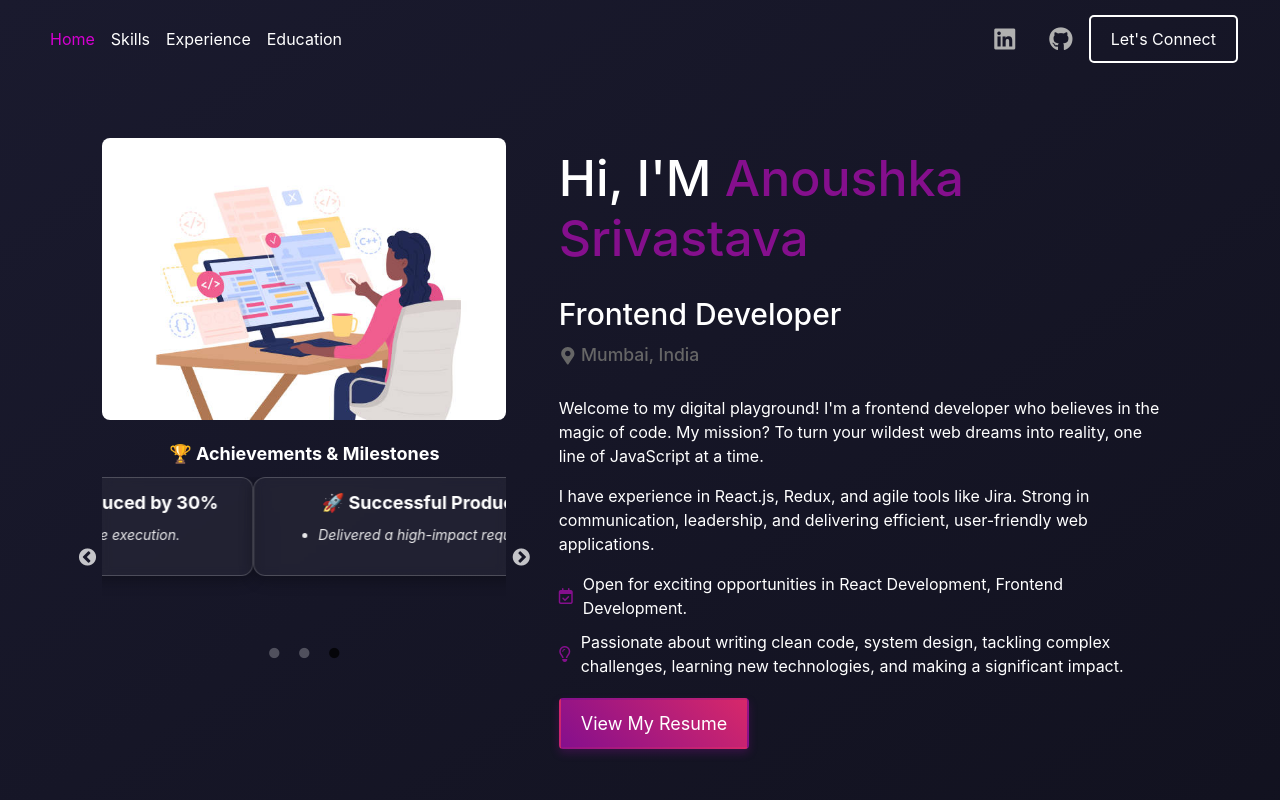
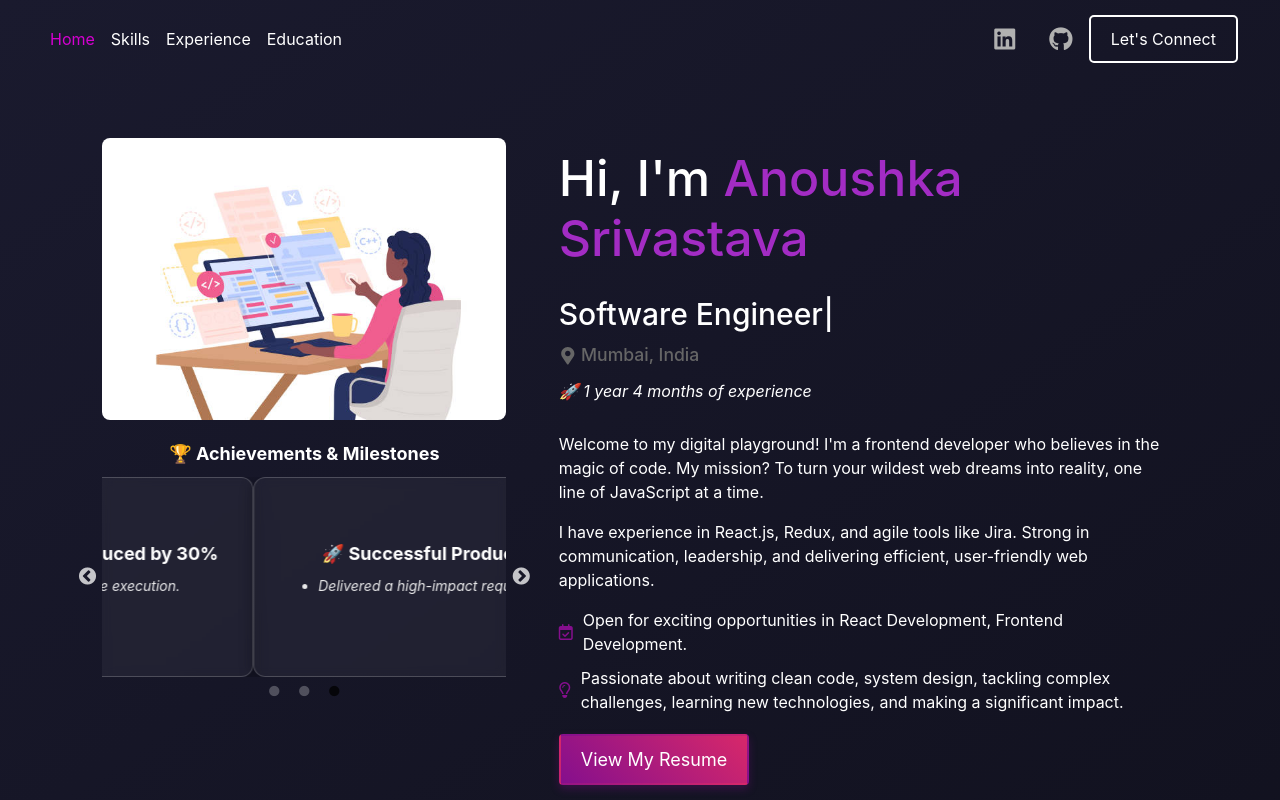
Before and after one commit to anoushka-61/MyPortfolio, a React (Create React App) app: page /#/ in a window 1280 px wide. Shown: the top 800 px of the page. Built offline with nearby package versions, Linux system fonts and the light colour scheme; no server answers.

Commit message:
fixed meta data , corousel , padding and colour themes

```diff
--- a/package.json
+++ b/package.json
@@ -8,6 +8,7 @@
     "@testing-library/react": "^13.4.0",
     "@testing-library/user-event": "^13.5.0",
     "bootstrap": "^5.3.3",
+    "dayjs": "^1.11.13",
     "emailjs-com": "^3.2.0",
     "framer-motion": "^11.11.11",
     "react": "^18.3.1",
--- a/src/components/Contact/Contact.js
+++ b/src/components/Contact/Contact.js
@@ -56,7 +56,7 @@ const Contact = () => {
       <div className='contact-section' >
       <div className="contact-info">
       <h2><FaEnvelope className="contact-icon" /> Get in Touch</h2>
-      <p><FaPhoneAlt className="contact-icon" /> Feel free to send us a message. We'd love to hear from you!</p>
+      <p><FaPhoneAlt className="contact-icon" /> Feel free to reach out. I'd love to connect with you!</p>
       <div className="contact-details">
         <div className="contact-item">
           <FaEnvelope className="contact-icon" /> {/* Email Icon */}
@@ -108,7 +108,7 @@ const Contact = () => {
         </div>
         {successMessage && <div className="alert alert-success" role="alert">{successMessage}</div>}
         {errorMessage && <div className="alert alert-danger" role="alert">{errorMessage}</div>}
-        <button type="submit" disabled={isSubmitting} className="submit-button">
+        <button type="submit" disabled={isSubmitting} className="cta-button">
           {isSubmitting ? 'Sending...' : 'Send Message'}
         </button>
       </form>
--- a/src/components/Education/Education.js
+++ b/src/components/Education/Education.js
@@ -3,44 +3,31 @@ import { FaGraduationCap, FaStar, FaClipboardList, FaUniversity } from 'react-ic
 
 const Education = () => {
     const [text, setText] = useState(''); // State for the typed text
-    const [cursor, setCursor] = useState('|'); // State for cursor
+    // const [cursor, setCursor] = useState('|'); // State for cursor
     const degree = "Bachelor of Technology in Computer Science"; // Text to type
 
     useEffect(() => {
       let index = -1;
-      let isDeleting = false; // Flag to track whether the text is being deleted
+      setText(''); // Reset text at the start
+
       const typingInterval = setInterval(() => {
-        if (!isDeleting) {
-          // Typing effect
-          index++;
-          setText((prev) => prev + degree[index]);
+        index++;
+        setText((prevText) => prevText + degree[index]);
 
-          if (index === degree.length-1) {
-            // Once full text is typed, start deleting
-            isDeleting = true;
-          }
-        } else {
-          // Deleting effect
-          index--;
-          setText((prev) => prev.slice(0, prev.length - 1)); // Remove last character
 
-          if (index === -1) {
-            // Once text is fully deleted, restart typing
-            isDeleting = false;
-          }
+        if (index === degree.length-1) {
+          clearInterval(typingInterval);
         }
-      }, 150); // Speed of typing (in milliseconds)
+      }, 100);
 
-      const cursorBlinkInterval = setInterval(() => {
-        setCursor((prevCursor) => (prevCursor === '|' ? '' : '|')); // Toggle cursor visibility
-      }, 500); // Cursor blink interval
 
-      // Clean up intervals on component unmount
+
       return () => {
         clearInterval(typingInterval);
-        clearInterval(cursorBlinkInterval);
+
       };
-    }, []);
+    }, []); // Added 'degree' as a dependency for safety
+
   return (
     <div id="education" className="section education">
      <h1 className="skills-header text-center display-4 mb-4">Education</h1>
@@ -50,7 +37,7 @@ const Education = () => {
             <div className="card shadow-sm border-light mb-4">
               <div className="card-body">
                 <h5 className="card-title cursor-effect">
-                  <FaGraduationCap /> {text}{cursor}
+                  <FaGraduationCap /> {text}
                 </h5>
                 <h6 className="card-subtitle mb-3 d-flex flex-row justifiy-content-center w-100 gap-2"> <FaUniversity />Amity University, Haryana</h6>
                 <p className="card-text">
--- a/src/components/Experience/Experience.js
+++ b/src/components/Experience/Experience.js
@@ -70,7 +70,9 @@ const Experience = () => {
   const handleFlip = (index) => {
     setFlippedIndex(flippedIndex === index ? null : index); // Toggle flip on click
   };
-
+const formattedDate = (date)=>{
+  return new Date(date).toLocaleString('en-US', { month: 'short', year: 'numeric' });
+}
   return (
     <div id="experience" className="section experience">
       <h1 className="skills-header text-center display-4 mb-4">Experience</h1>
@@ -92,7 +94,7 @@ const Experience = () => {
                 <div className="experience-header">
                   <h3 className="experience-header-position">{experience.position}</h3>
                   <p className="experience-header-company">
-                    {experience.company} · {experience.startDate} - {experience.endDate ? experience.endDate : "Present"}
+                    {experience.company} · {formattedDate(experience.startDate)} - {experience.endDate ? formattedDate(experience.endDate) : "Present"}
                   </p>
                   <span className="experience-header-location">
                     <i className="fas fa-map-marker-alt"></i> {experience.location}
--- a/src/components/Experience/Experience.scss
+++ b/src/components/Experience/Experience.scss
@@ -134,9 +134,10 @@ body {
     background-color: #292929;
     color: #ccc;
     transform: rotateY(180deg);
-    padding: 20px;
+    padding: 12px;
     white-space: pre-line;
     box-shadow: 0 4px 12px rgba(0, 0, 0, 0.2);
+    padding-bottom: 20px;
   }
 
 
--- a/src/components/Footer/Footer.js
+++ b/src/components/Footer/Footer.js
@@ -1,9 +1,11 @@
-import React from 'react'
+import React from 'react';
 
 const Footer = () => {
   return (
-    <div className='Footer'> Made with Love by Anoushka Srivastava</div>
-  )
-}
+    <footer className="Footer">
+      © {new Date().getFullYear()} Anoushka Srivastava. All rights reserved.
+    </footer>
+  );
+};
 
-export default Footer
+export default Footer;
--- a/src/components/Footer/Footer.scss
+++ b/src/components/Footer/Footer.scss
@@ -5,4 +5,5 @@
     justify-content: center;
     padding: 30px;
     align-items: center;
+    margin-top: 10px;
 }
--- a/src/components/Home/Home.js
+++ b/src/components/Home/Home.js
@@ -1,33 +1,76 @@
-import React, { useState, useEffect } from 'react';
+import React, { useState, useEffect } from "react";
 import { motion } from "framer-motion";
 import { FaMapMarkerAlt } from "react-icons/fa";
-import Achievements from './Achievments';
-
+import Achievements from "./Achievments";
+import dayjs from "dayjs";
 
 const Home = () => {
-  const [text, setText] = useState('');
-  const phrase = "Frontend Developer";
-  const typingSpeed = 100;
+  const titles = ["Frontend Developer", "Software Engineer"];
+  const typingSpeed = 100; // Speed for typing effect
+  const deletingSpeed = 50; // Speed for deleting effect
+  const pauseDuration = 1000; // Pause before deleting text
+
+  const [text, setText] = useState("");
+  const [titleIndex, setTitleIndex] = useState(0);
+  const [isDeleting, setIsDeleting] = useState(false);
+  const [cursor, setCursor] = useState("|");
+  const [experience, setExperience] = useState("");
+  const [years , setYears]= useState("");
 
   useEffect(() => {
-    let index = -1;
+    let index = text.length;
+    let currentTitle = titles[titleIndex];
 
-    // Reset text at the start
-    setText('');
+    const handleTyping = () => {
+      if (!isDeleting) {
+        if (index < currentTitle.length) {
+          setText(currentTitle.substring(0, index + 1));
+        } else {
+          setTimeout(() => setIsDeleting(true), pauseDuration);
+        }
+      } else {
+        if (index > 0) {
+          setText(currentTitle.substring(0, index - 1));
+        } else {
+          setIsDeleting(false);
+          setTitleIndex((prevIndex) => (prevIndex + 1) % titles.length);
+        }
+      }
+    };
 
-    const intervalId = setInterval(() => {
-      index++;
-      setText((prevText) => prevText + phrase[index]);
+    const interval = setTimeout(handleTyping, isDeleting ? deletingSpeed : typingSpeed);
 
-      // Clear interval when finished typing the phrase
-      if (index === phrase.length - 1) {
-        clearInterval(intervalId);
-      }
-    }, typingSpeed);
+    return () => clearTimeout(interval);
+  }, [text, isDeleting, titleIndex]);
 
-    // Cleanup interval on unmount
-    return () => clearInterval(intervalId);
+  useEffect(() => {
+    // Blinking cursor effect
+    const cursorInterval = setInterval(() => {
+      setCursor((prev) => (prev === "|" ? "" : "|"));
+    }, 500);
+
+    return () => clearInterval(cursorInterval);
   }, []);
+
+  useEffect(() => {
+    // Calculate experience dynamically
+    const startDate = dayjs("2023-07-17"); // Set your actual start date here
+    const today = dayjs();
+    const diffMonths = today.diff(startDate, "month");
+    const calculatedYears = Math.floor(diffMonths / 12);
+    const months = diffMonths % 12;
+
+    setYears(calculatedYears);
+
+    let experienceString = `${calculatedYears} year${calculatedYears !== 1 ? "s" : ""}`;
+
+    if (months > 0) {
+      experienceString += ` ${months+1} month${months !== 1 ? "s" : ""}`;
+    }
+
+    setExperience(experienceString);
+  }, []);
+
 
   return (
     <div id="home" className="section container-sm">
@@ -42,11 +85,8 @@ const Home = () => {
           <img
             src={require("../../styles/istockphoto-1342829261-612x612.jpg")}
             alt="Your Description"
-
           />
-
-         <Achievements/>
-
+          <Achievements />
         </motion.div>
 
         {/* Text content comes from the right */}
@@ -57,16 +97,19 @@ const Home = () => {
           transition={{ duration: 0.8, ease: "easeOut" }}
         >
           <h1 className="home-left-header">
-            Hi, I'M{" "}
+            Hi, I'm{"  "}
             <span className="home-left-header-span">Anoushka Srivastava</span>
           </h1>
 
           <h4 className="home-left-designation">
             {text}
+            {cursor}
             <br />
             <span className="location">
               <FaMapMarkerAlt /> Mumbai, India
             </span>
+            <br />
+            <span className="experience-text"> {years < 1 ? "🌱" : years < 3 ? "🚀" : "🔥"} {experience} of experience</span>
           </h4>
 
           <p className="home-left-designation-about">
@@ -94,11 +137,6 @@ const Home = () => {
               significant impact.
             </div>
           </div>
-          <div className="home-left-achievements">
-
-
-</div>
-
 
           <a
             href="https://drive.google.com/file/d/10VTnlmRQa04WrJMSfZW4IRFmUPEWS4f3/view?usp=sharing"
--- a/src/components/Home/Home.scss
+++ b/src/components/Home/Home.scss
@@ -23,7 +23,7 @@
              padding-bottom: 20px;
              font-size: 50px;
             &-span{
-                color: #850F8D;
+                color: #A32CC4;
             }
             @media screen and (max-width: 768px) {
                 font-size: 30px;
@@ -107,6 +107,7 @@
             flex-direction: column;
             align-items: center;
             justify-content: center;
+            height : 200px;
 
             &-header{
                 font-size: 18px;
@@ -184,3 +185,10 @@
         display: none;
     }
   }
+
+  .experience-text{
+    font-style: italic;
+    font-size: 16px;
+    font-weight: 400;
+
+  }
```
Also changed, not shown: public/index.html (+26 -33 lines), 1 other file (tests, documents, lock files or other folders).
